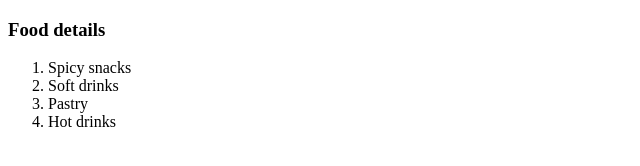
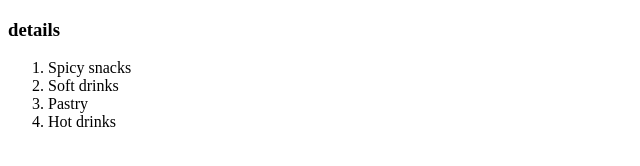
Before and after one commit to sarababu002/Gitcourse2, a plain HTML site: page index.html in a window 1280 px wide. Shown: the full height of the page, 0-640 px from the left. Drawn offline with Linux system fonts and the light colour scheme.

Commit message:
heading update

```diff
--- a/index.html
+++ b/index.html
@@ -6,7 +6,7 @@
     <title>Food on wheels</title>
 </head>
 <body>
-    <h3>Food details</h3>
+    <h3>details</h3>
     <ol>
        <li>Spicy snacks</li>
        <li>Soft drinks</li>
```
